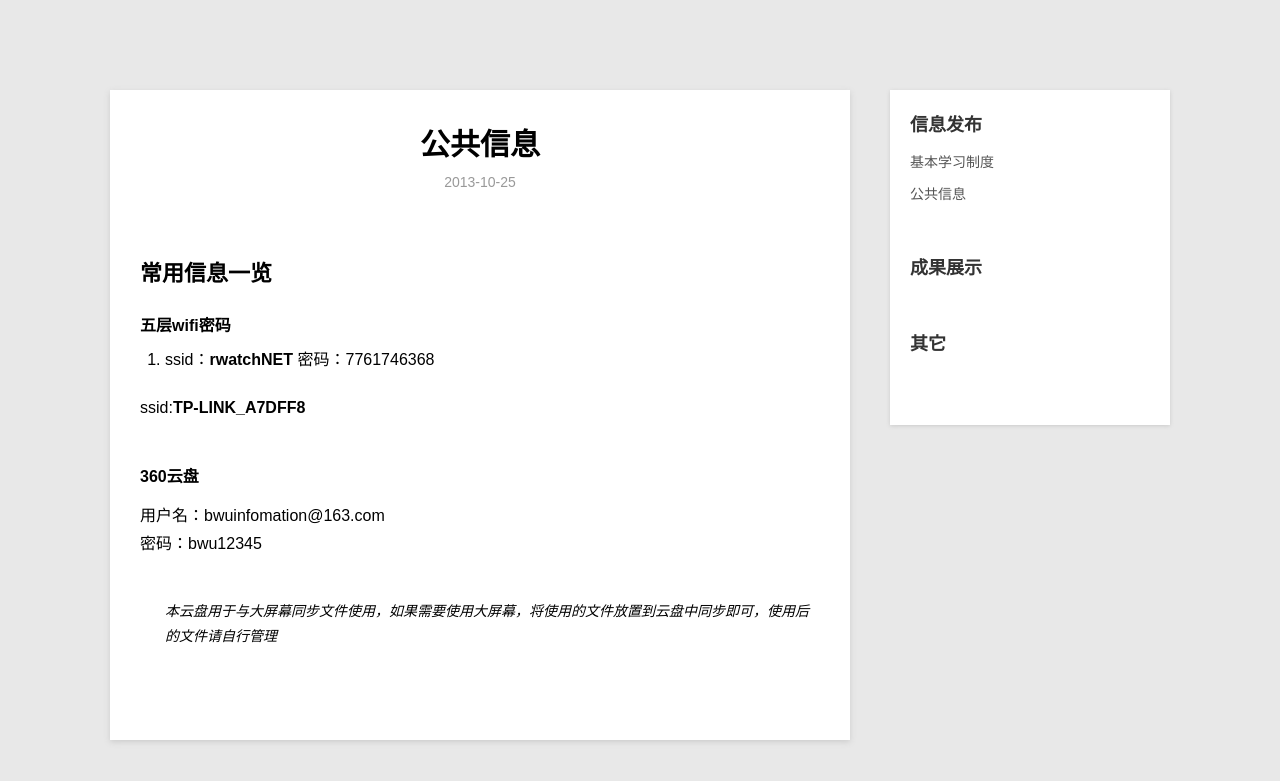
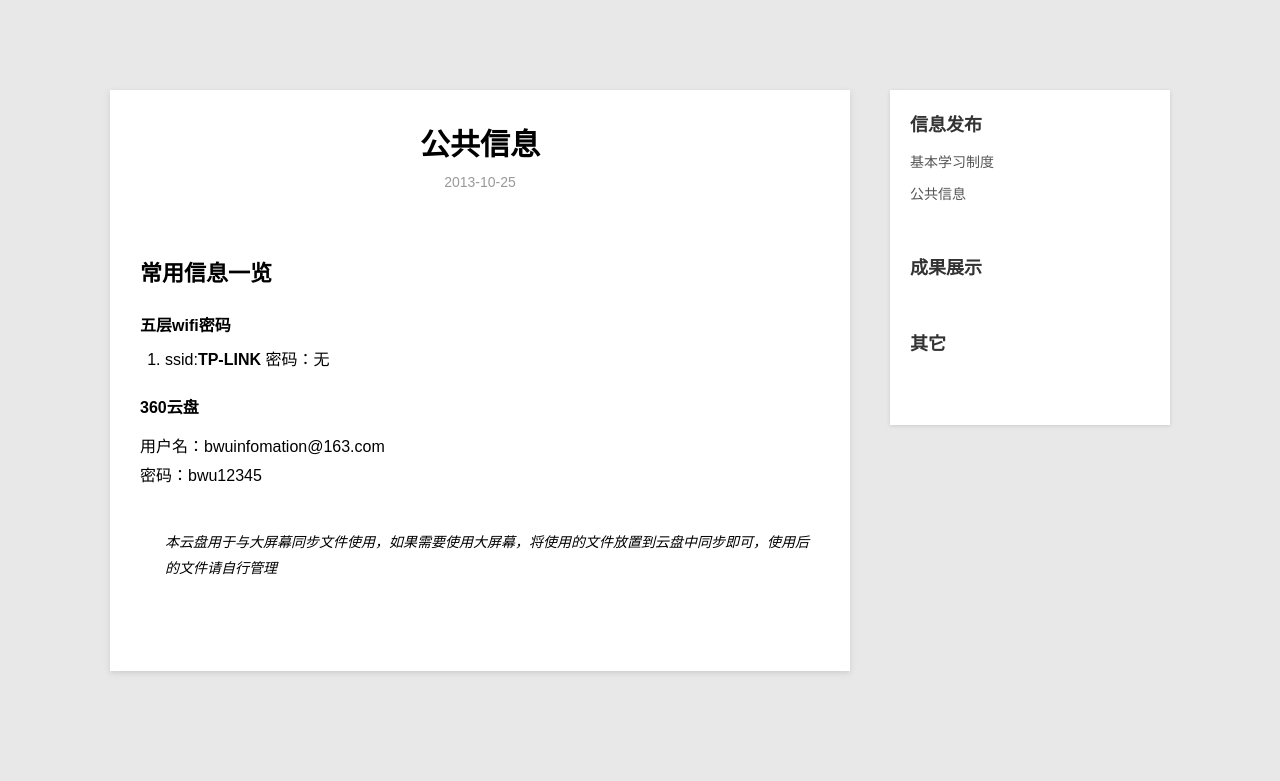
Before and after one commit to bwuinfo/bwuinfo.github.io, a Jekyll site: the page built from _posts/blog/2013-10-25-commonInfo.md, in a window 1280 px wide. Shown: the top 781 px of the page. Built offline with Jekyll 4.4.1, drawn with Linux system fonts in a browser that asks for light colours; Markdown is read by kramdown in place of the engine named in the settings.

Commit message:
Update 2013-10-25-commonInfo.md

```diff
--- a/_posts/blog/2013-10-25-commonInfo.md
+++ b/_posts/blog/2013-10-25-commonInfo.md
@@ -10,9 +10,8 @@ category: blog
 
 ####五层wifi密码
 
-1. ssid：**rwatchNET**  密码：7761746368
-
-ssid:**TP-LINK_A7DFF8**
+1.
+ssid:**TP-LINK**  密码：无
 
 #####360云盘
 
```
